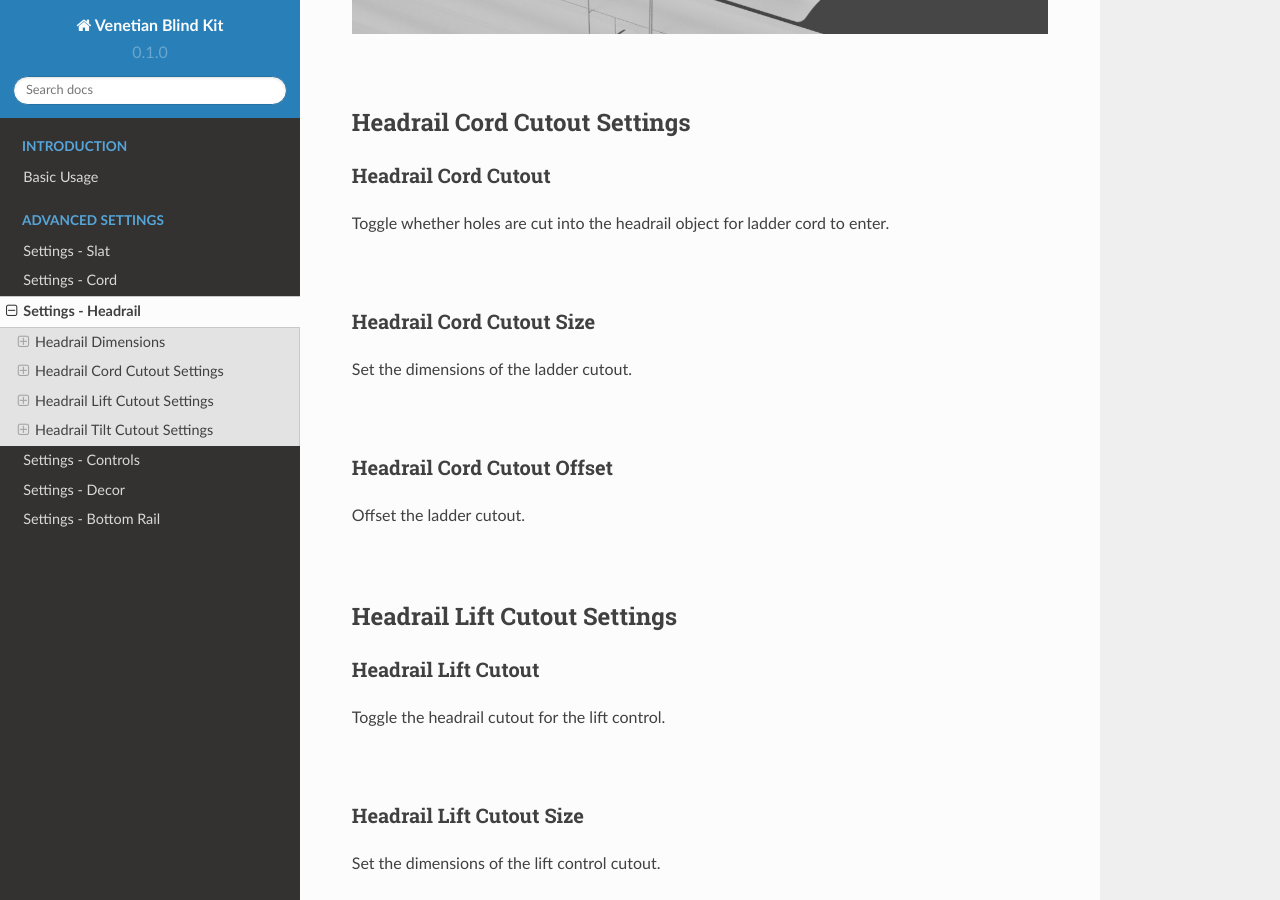
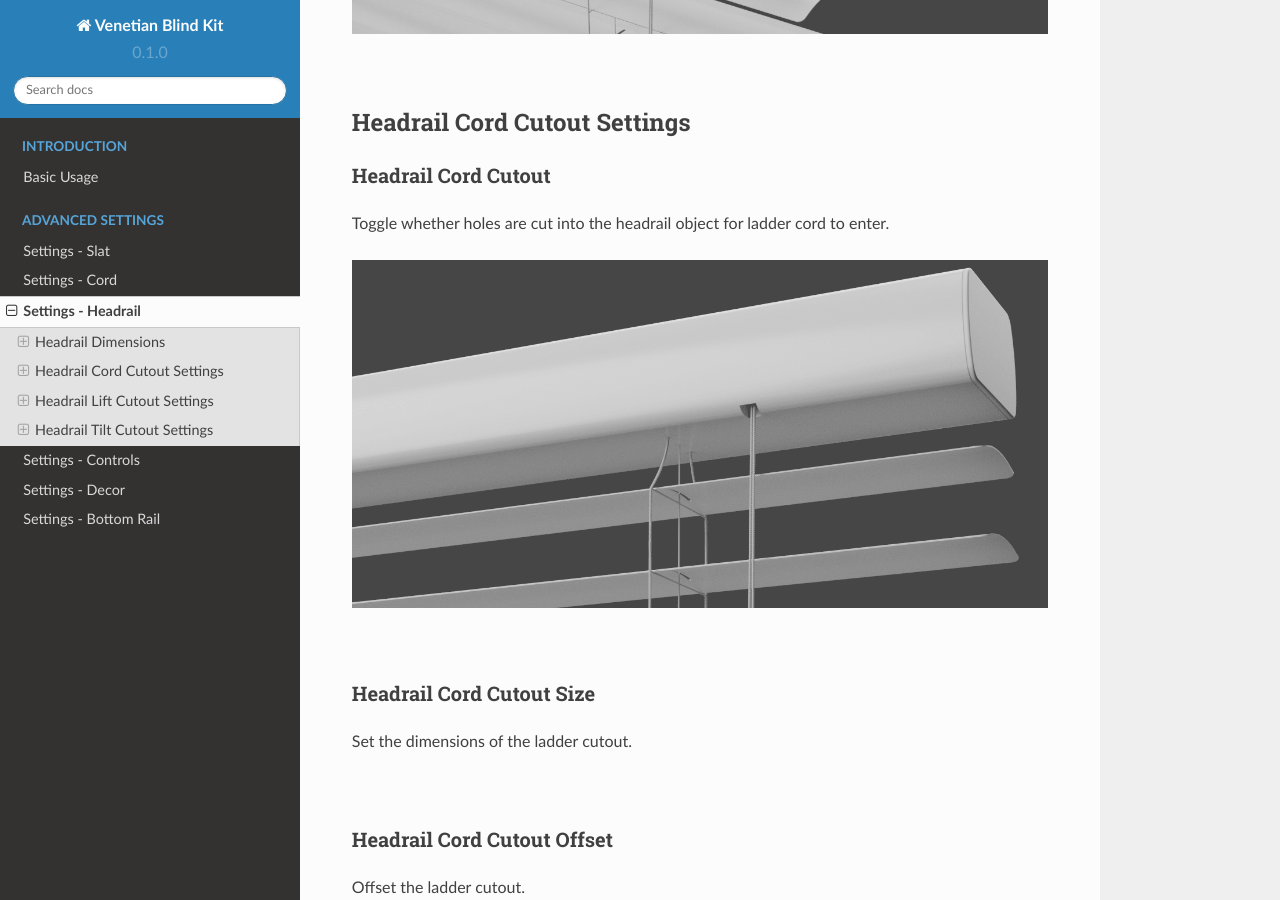
Before and after one commit to imperfectlink/VenetianBlindKit, a Sphinx documentation site: the page built from docs/source/headrail.rst, in a window 1280 px wide and 900 px high, scrolled down 2821 px. Built offline with Sphinx 7.4.7 and the Read the Docs theme 2.0.0, drawn with Linux system fonts in a browser that asks for light colours.

Commit message:
Update headrail.rst

```diff
--- a/docs/source/headrail.rst
+++ b/docs/source/headrail.rst
@@ -58,6 +58,8 @@ Headrail Cord Cutout
 ----
 
 Toggle whether holes are cut into the headrail object for ladder cord to enter.
+
+.. image:: img/VBK_HeadrailCordCutout.gif
 
 |
 
```
